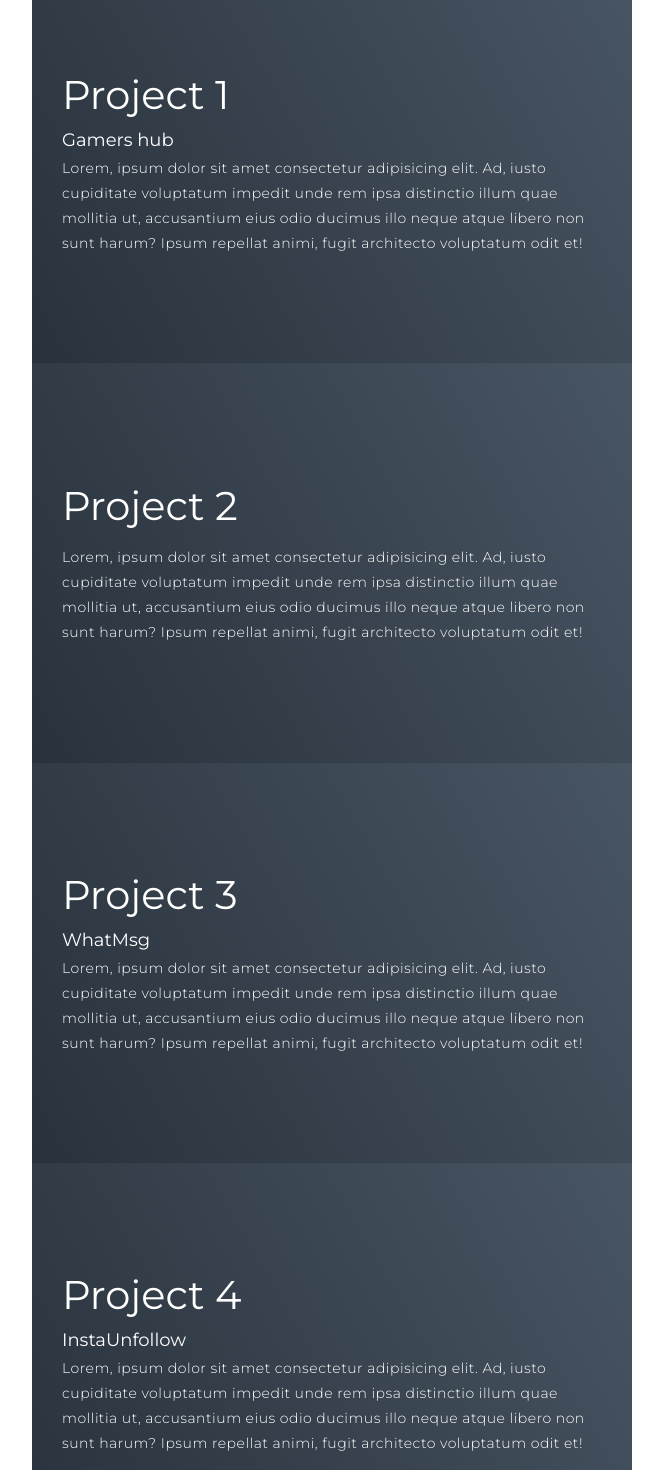
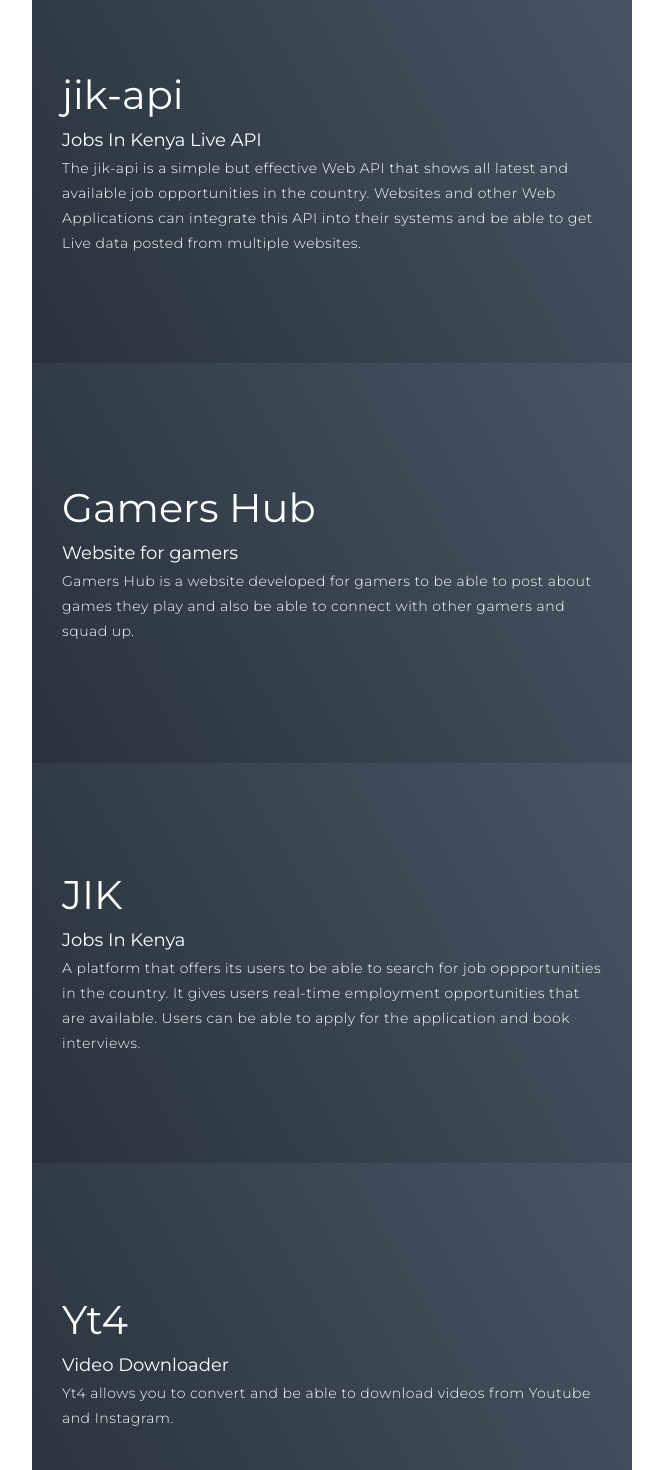
Before and after one commit to Njoguu/Web-Portfolio, an Angular app: page / in a window 1280 px wide. Shown: the part 1860-3330 px from the top of the page, without its empty margins (308-971 px from the left). Built offline with nearby package versions, Linux system fonts and the light colour scheme.

Commit message:
Added Recent Projects

```diff
--- a/src/app/homepage/homepage.component.html
+++ b/src/app/homepage/homepage.component.html
@@ -94,37 +94,43 @@
     <div class="all-projects">
         <div class="project-item">
             <div class="project-info">
-                <h1>Project 1</h1>
-                <h2>Gamers hub</h2>
-                <p>Lorem, ipsum dolor sit amet consectetur adipisicing elit. Ad, iusto cupiditate voluptatum impedit unde rem ipsa distinctio illum quae mollitia ut, accusantium eius odio ducimus illo neque atque libero non sunt harum? Ipsum repellat animi, fugit architecto voluptatum odit et!</p>
+                <h1>jik-api</h1>
+                <h2>Jobs In Kenya Live API</h2>
+                <p>
+                    The jik-api is a simple but effective Web API that shows all latest and available job opportunities in the
+                    country. Websites and other Web Applications can integrate this API into their systems and be able to get Live data
+                    posted from multiple websites.
+                </p>
             </div>
         </div>
         <div class="project-item">
             <div class="project-info">
-                <h1>Project 2</h1>
-                <h2></h2>
-                <p>Lorem, ipsum dolor sit amet consectetur adipisicing elit. Ad, iusto cupiditate voluptatum impedit unde rem ipsa distinctio illum quae mollitia ut, accusantium eius odio ducimus illo neque atque libero non sunt harum? Ipsum repellat animi, fugit architecto voluptatum odit et!</p>
+                <h1>Gamers Hub</h1>
+                <h2>Website for gamers</h2>
+                <p>
+                    Gamers Hub is a website developed for gamers to be able to post about games they play and also be able to
+                    connect with other gamers and squad up.
+                </p>
             </div>
         </div>
         <div class="project-item">
             <div class="project-info">
-                <h1>Project 3</h1>
-                <h2>WhatMsg</h2>
-                <p>Lorem, ipsum dolor sit amet consectetur adipisicing elit. Ad, iusto cupiditate voluptatum impedit unde rem ipsa distinctio illum quae mollitia ut, accusantium eius odio ducimus illo neque atque libero non sunt harum? Ipsum repellat animi, fugit architecto voluptatum odit et!</p>
+                <h1>JIK</h1>
+                <h2>Jobs In Kenya</h2>
+                <p>
+                    A platform that offers its users to be able to search for job oppportunities in the country. It gives users
+                    real-time employment opportunities that are available. Users can be able to apply for the application
+                    and book interviews.
+                </p>
             </div>
         </div>
         <div class="project-item">
             <div class="project-info">
-                <h1>Project 4</h1>
-                <h2>InstaUnfollow</h2>
-                <p>Lorem, ipsum dolor sit amet consectetur adipisicing elit. Ad, iusto cupiditate voluptatum impedit unde rem ipsa distinctio illum quae mollitia ut, accusantium eius odio ducimus illo neque atque libero non sunt harum? Ipsum repellat animi, fugit architecto voluptatum odit et!</p>
-            </div>
-        </div>
-        <div class="project-item">
-            <div class="project-info">
-                <h1>Project 5</h1>
-                <h2>Y4mate</h2>
-                <p>Lorem, ipsum dolor sit amet consectetur adipisicing elit. Ad, iusto cupiditate voluptatum impedit unde rem ipsa distinctio illum quae mollitia ut, accusantium eius odio ducimus illo neque atque libero non sunt harum? Ipsum repellat animi, fugit architecto voluptatum odit et!</p>
+                <h1>Yt4</h1>
+                <h2>Video Downloader</h2>
+                <p>
+                    Yt4 allows you to convert and be able to download videos from Youtube and Instagram.
+                </p>
             </div>
         </div>
     </div>
```
